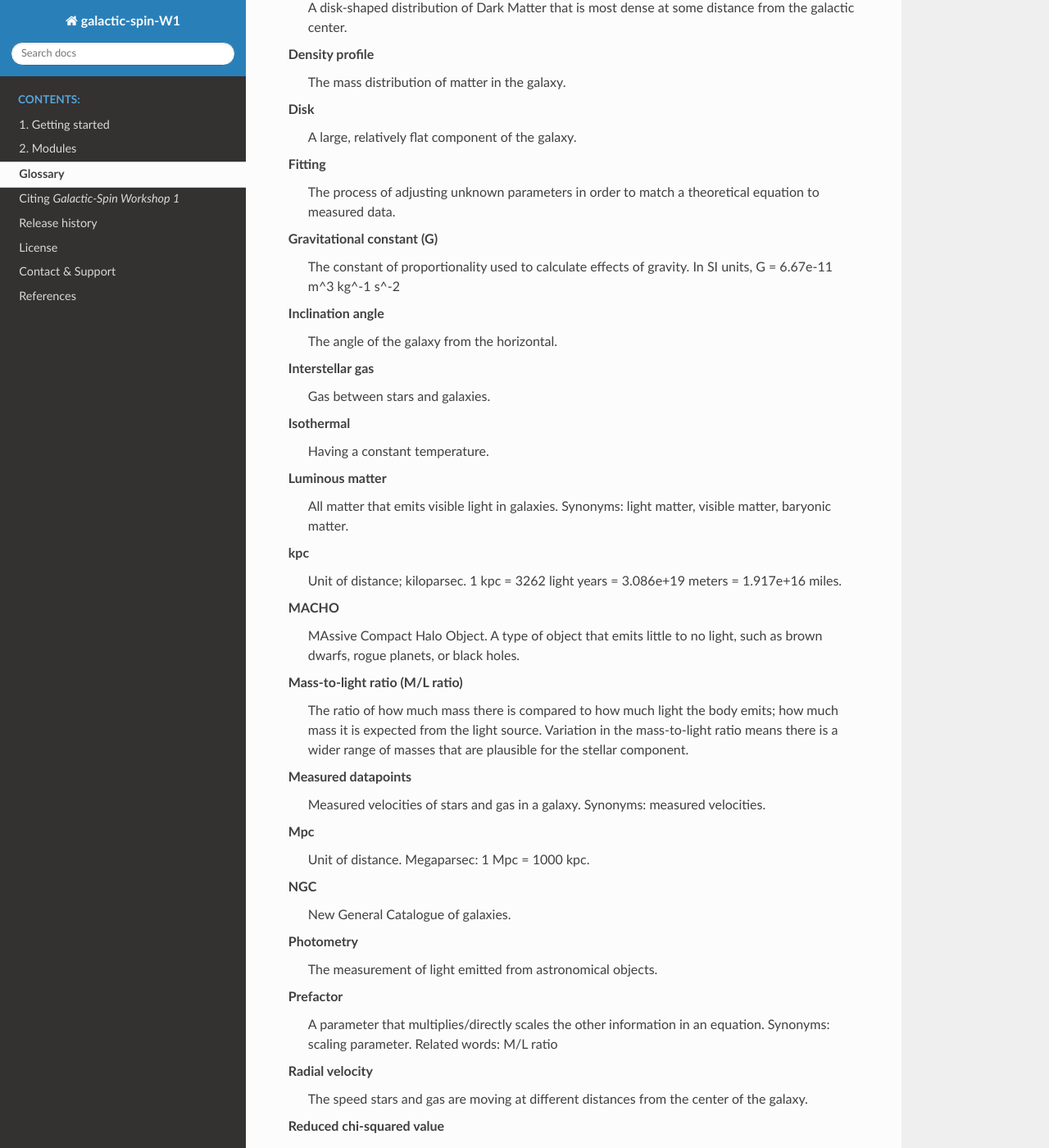
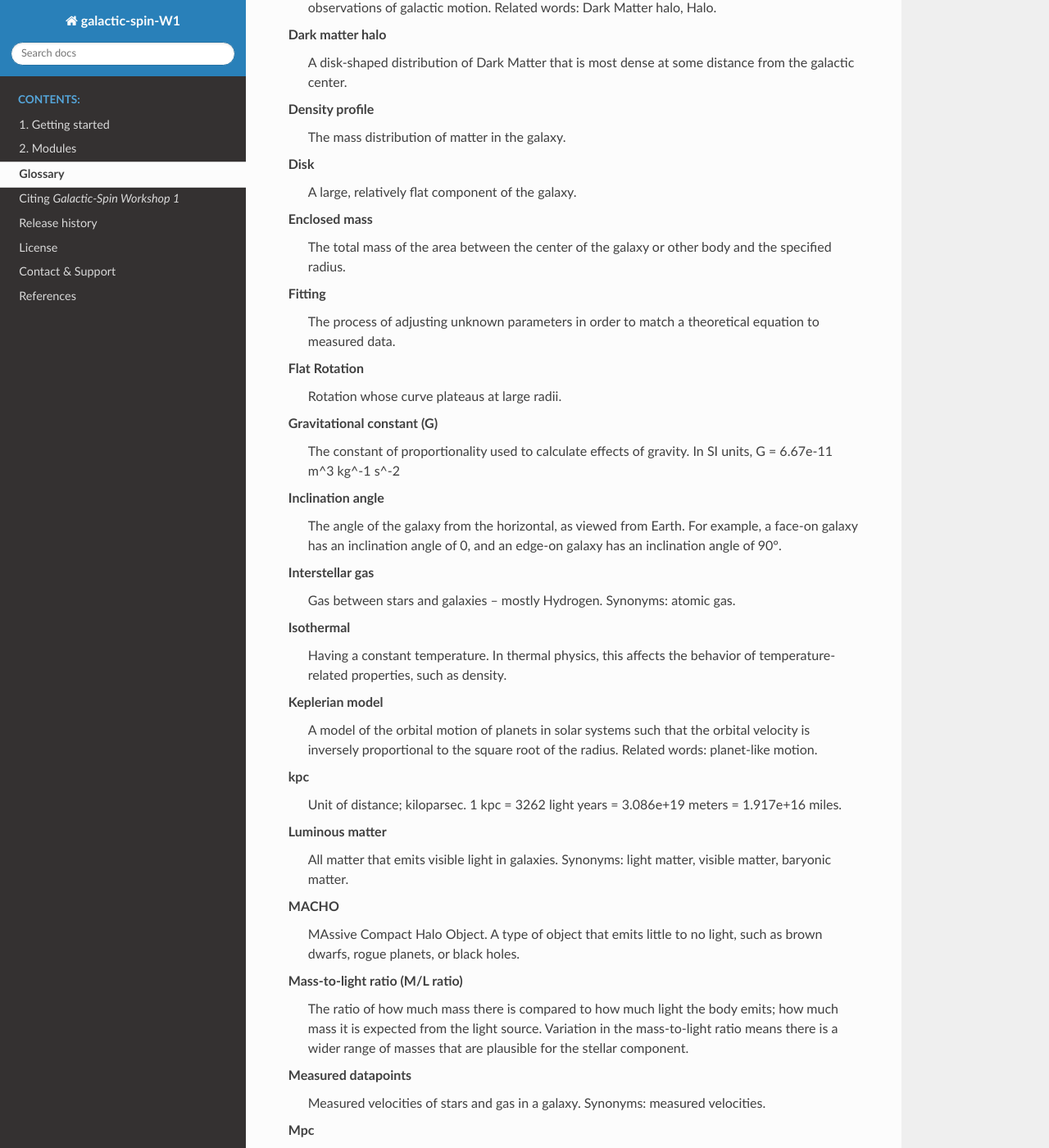
Before and after one commit to villano-lab/galactic-spin-W1, a Sphinx documentation site: the page built from docs/source/03_Glossary.rst, in a window 1280 px wide and 1400 px high, scrolled down 715 px. Shown: the whole window at 82% size. Built offline with Sphinx 7.4.7 and the Read the Docs theme 2.0.0, drawn with Linux system fonts in a browser that asks for light colours; some of the changed text lies outside the part shown.

Commit message:
Add glossary entries based on read-through of the modules.

```diff
--- a/docs/source/03_Glossary.rst
+++ b/docs/source/03_Glossary.rst
@@ -12,6 +12,9 @@
 
     Central mass density
       The density of dark matter at the center of the galaxy. Changing this value changes the magnitude of the dark matter curve.
+
+    Centripetal force
+      A force that causes circular motion.
 
     Concentration parameter
       Also known as the bulge Sersic parameter. "Describes the curvature of the profile in a radius-magnitude plot" [Noordermeer2008]_.
@@ -31,27 +34,36 @@
     Disk
       A large, relatively flat component of the galaxy.
 
+    Enclosed mass
+      The total mass of the area between the center of the galaxy or other body and the specified radius.
+
     Fitting
       The process of adjusting unknown parameters in order to match a theoretical equation to measured data.
+
+    Flat Rotation
+      Rotation whose curve plateaus at large radii.
 
     Gravitational constant (G)
        The constant of proportionality used to calculate effects of gravity.
        In SI units, G = 6.67e-11 m^3 kg^-1 s^-2
 
     Inclination angle
-      The angle of the galaxy from the horizontal.
+      The angle of the galaxy from the horizontal, as viewed from Earth. For example, a face-on galaxy has an inclination angle of 0, and an edge-on galaxy has an inclination angle of 90°.
 
     Interstellar gas
-      Gas between stars and galaxies.
+      Gas between stars and galaxies -- mostly Hydrogen. Synonyms: atomic gas.
 
     Isothermal
-      Having a constant temperature.
+      Having a constant temperature. In thermal physics, this affects the behavior of temperature-related properties, such as density.
+
+    Keplerian model
+      A model of the orbital motion of planets in solar systems such that the orbital velocity is inversely proportional to the square root of the radius. Related words: planet-like motion.
+
+    kpc
+      Unit of distance; kiloparsec. 1 kpc = 3262 light years = 3.086e+19 meters = 1.917e+16 miles.
 
     Luminous matter
       All matter that emits visible light in galaxies. Synonyms: light matter, visible matter, baryonic matter.
-
-    kpc
-      Unit of distance; kiloparsec. 1 kpc = 3262 light years = 3.086e+19 meters = 1.917e+16 miles.
 
     MACHO
        MAssive Compact Halo Object. A type of object that emits little to no light, such as brown dwarfs, rogue planets, or black holes.
@@ -63,13 +75,16 @@
       Measured velocities of stars and gas in a galaxy. Synonyms: measured velocities.
 
     Mpc
-      Unit of distance. Megaparsec: 1 Mpc = 1000 kpc.
+      Unit of distance; megaparsec: 1 Mpc = 1000 kpc.
 
     NGC
       New General Catalogue of galaxies.
 
     Photometry
       The measurement of light emitted from astronomical objects.
+
+    Planet-like rotation
+      Rotation whose curve resembles that of planets orbiting a star. Related words: Keplerian model.
 
     Prefactor
       A parameter that multiplies/directly scales the other information in an equation. Synonyms: scaling parameter. Related words: M/L ratio
@@ -80,14 +95,20 @@
     Reduced chi-squared value
       A measure of how close the data and theory are to one another. In a strictly statistical sense, a reduced chi-squared of zero represents a perfect fit. However, a reduced chi-squared much less than 1 often indicates that more parameters were used than represented by the physical system, and we may be simply connecting the measured data points.
 
+    Rigid body rotation
+      Rotation whose curve resembles that of a rigid object. Synonyms: frisbee rotation
+
     Rotation curve
       A plot of a galaxy's radial velocity versus the radius or distance from the center.
 
     Solar mass
       Mass of the Sun, equal to 1.989e30 kilograms.
 
+    Spiral arms
+      In a spiral galaxy, these are the long parts protruding from the disc's otherwise elliptical shape. Related words: spiral galaxy.
+
     Spiral galaxy
-      Galaxies that have spiral structures. Components are bulge, disk, gas, and Dark Matter halo. Spiral galaxies are less luminous than elliptical galaxies on average and have active star formation.
+      Galaxies that have spiral structures. Components are bulge, disk, gas, and Dark Matter halo. Spiral galaxies are less luminous than elliptical galaxies on average and have active star formation. Related words: spiral arms.
 
     Surface brightness
       The amount of flux from the galaxy per square arcsecond on the sky.
@@ -98,5 +119,8 @@
     UGC
       Uppsala General Catalogue of galaxies.
 
+    Uncertainty
+      A value representing what range of values a data point might differ from what we measured. Synonyms: error.
+
     Zero-point luminosity
       A reference luminosity for a star that has a zero absolute bolometric magnitude [Mamajek2015]_.
```
